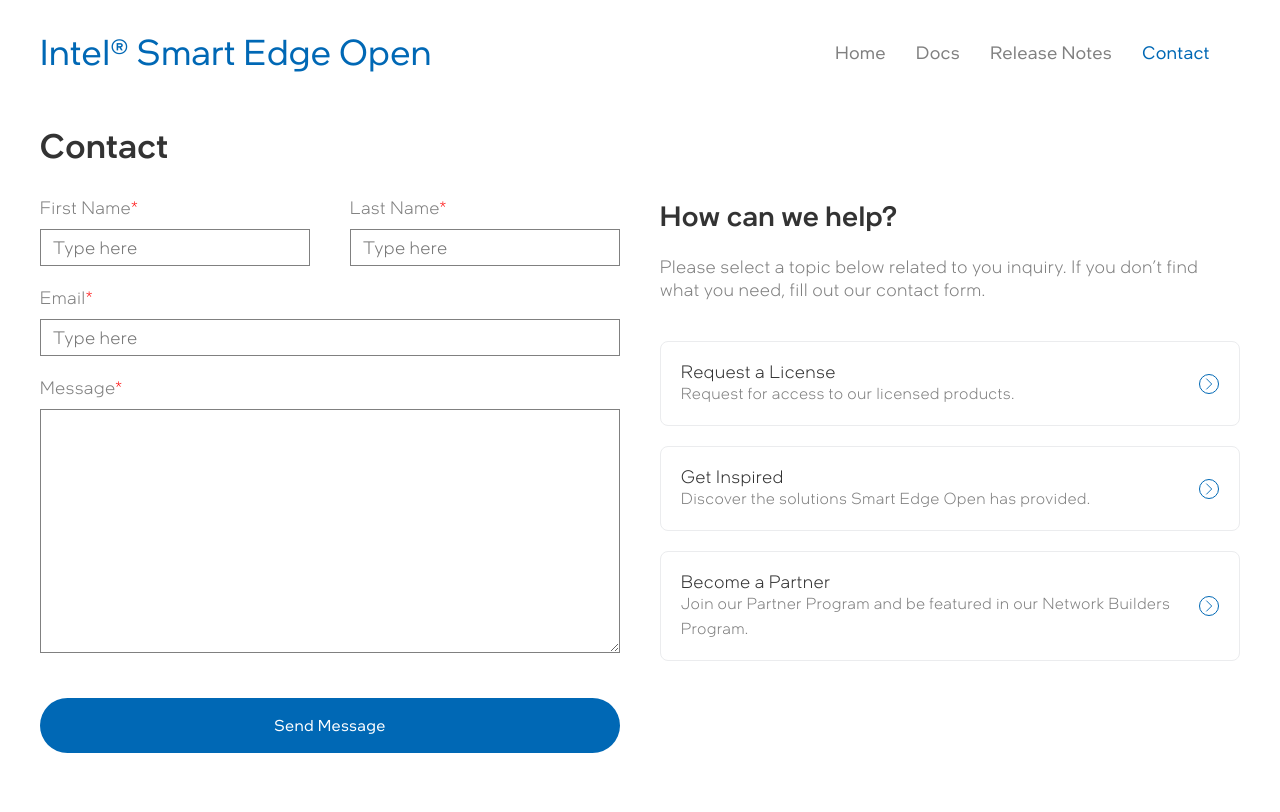
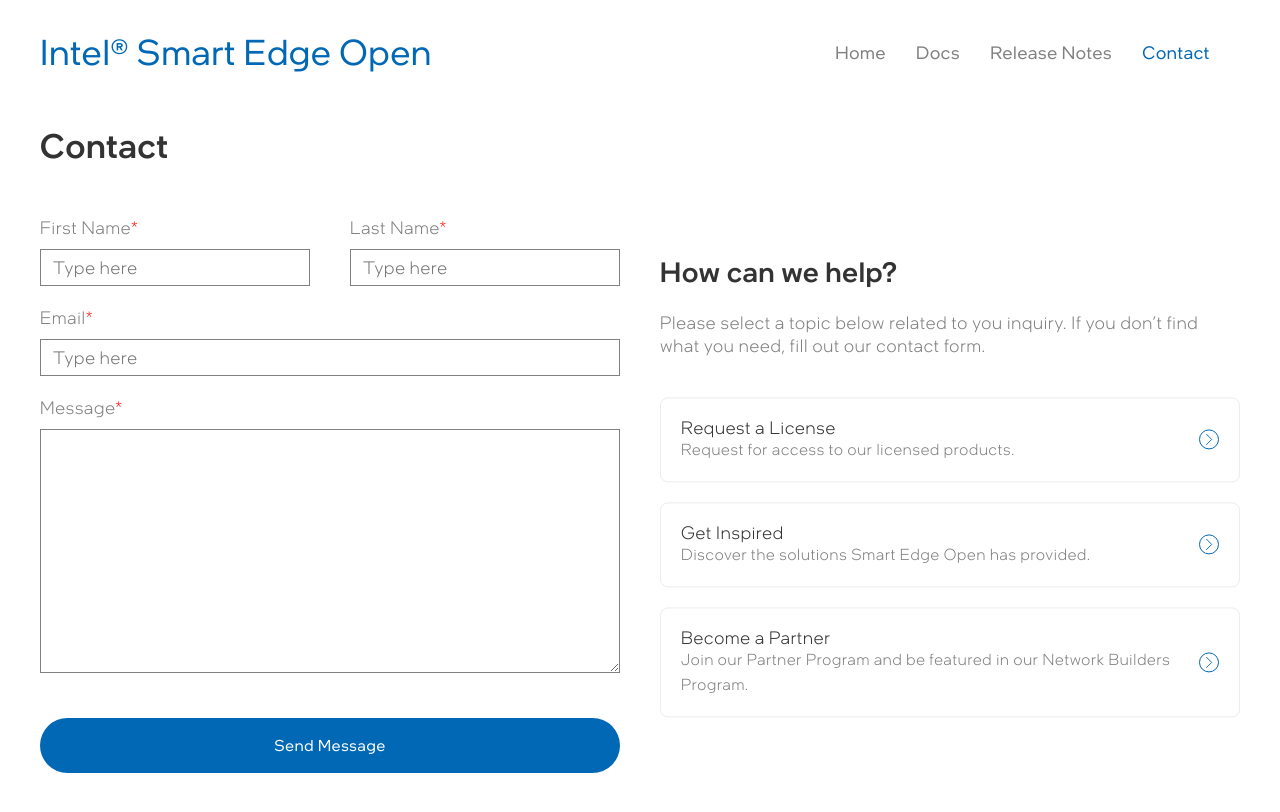
Before and after one commit to intelsmartedgeons/intelsmartedgeons.github.io, a Jekyll site: the page built from contact.md, in a window 1280 px wide. Shown: the top 812 px of the page. Built offline with Jekyll 4.4.1, drawn with Linux system fonts in a browser that asks for light colours; nearby versions of some CDN libraries; some web fonts are replaced; library files that are not in the unit come from our copies; comment, search, counter and statistics services are not loaded.

Commit message:
contact and request license file

```diff
--- a/contact.md
+++ b/contact.md
@@ -1,72 +1,71 @@
 ---
 layout: page
 permalink: /contact/
-title: Intel® Smart Edge Open - Contact
-description: Please select a topic below related to your inquiry. If you don’t find what you need, fill out the Intel® Smart Edge Open contact form.
 ---
 <script type="text/javascript" src="{{ "/assets/js/jquery.validate.min.js" | relative_url }}"></script>
 <script type="text/javascript" src="{{ "/assets/js/custom.js" | relative_url }}"></script>
 <script src="https://www.google.com/recaptcha/api.js" async defer></script>
 <script src="https://www.google.com/recaptcha/api.js?onload=onloadCallback&render=explicit" async defer></script>
 <h1 class="uk-text-left">Contact</h1>
-<script>
-var apiURL = '{{ site.apiURL }}';
-</script>
-<div class="formLeft">
-    <div class="contact-form-wrap idorequest">
-        <form id="contact" name="contact"  method="post" autocomplete="off">
-            <div style="overflow:hidden;">
-                <div class="colLeft">
-                    <label class="validationstar mt-0">First Name<span class="star">*</span></label>
-                    <input type="text" class="form-control" name="first_name" id="first_name" placeholder="Type here" value="" maxlength="100">
-                    <small class="error" generated="true" for="first_name" style="display:none;font-size: 100%; font-weight: 400;"></small>
+<div class="formOuter">
+    <div class="formLeft">
+        <div class="contact-form-wrap idorequest">
+            <form id="contact" name="contact"  method="post" autocomplete="off">
+                <div style="overflow:hidden;">
+                    <div class="colLeft">
+                        <label class="validationstar">First Name<span class="star">*</span></label>
+                        <input type="text" class="form-control" name="first_name" id="first_name" placeholder="Type here" value="" maxlength="100">
+                        <small class="error" generated="true" for="first_name" style="display:none;font-size: 100%; font-weight: 400;"></small>
+                    </div>
+                    <div class="colRight">
+                        <label class="validationstar">Last Name<span class="star">*</span></label>
+                        <input type="text" class="form-control" name="last_name" id="last_name" placeholder="Type here" value="" maxlength="100">
+                        <small class="error" generated="true" for="last_name" style="display:none;font-size: 100%; font-weight: 400;"></small>
+                    </div>
                 </div>
-                <div class="colRight">
-                    <label class="validationstar mt-0">Last Name<span class="star">*</span></label>
-                    <input type="text" class="form-control" name="last_name" id="last_name" placeholder="Type here" value="" maxlength="100">
-                    <small class="error" generated="true" for="last_name" style="display:none;font-size: 100%; font-weight: 400;"></small>
+                <div>
+                    <label class="validationstar">Email<span class="star">*</span></label>
+                    <input type="email" class="form-control" name="email" id="email" placeholder="Type here" value="" maxlength="100">
+                    <small class="error" generated="true" for="email" style="display:none;font-size: 100%; font-weight: 400;"></small>
                 </div>
-            </div>
-            <div>
-                <label class="validationstar">Email<span class="star">*</span></label>
-                <input type="email" class="form-control" name="email" id="email" placeholder="Type here" value="" maxlength="100">
-                <small class="error" generated="true" for="email" style="display:none;font-size: 100%; font-weight: 400;"></small>
-            </div>
-            <div>
-                <label class="validationstar">Message<span class="star">*</span></label>
-                <textarea rows="10" name="message" id="message"></textarea>
-                <small class="error" generated="true" for="message" style="display:none;font-size: 100%; font-weight: 400;"></small>
-            </div>
-            <div>
-                <input type="submit" id="sub" name="requestAccess" value="Send Message" title="Send Message"  class="uk-button uk-button-primary uk-button-large uk-margin-medium-top contact-btn">
-            </div>
-        </form>
+                <div>
+                    <label class="validationstar">Message<span class="star">*</span></label>
+                    <textarea rows="10" name="message" id="message"></textarea>
+                    <small class="error" generated="true" for="message" style="display:none;font-size: 100%; font-weight: 400;"></small>
+                </div>
+                <div>
+                    <input type="submit" id="sub" name="requestAccess" value="Send Message" title="Send Message"  class="uk-button uk-button-primary uk-button-large uk-margin-medium-top contact-btn">
+                </div>
+            </form>
+        </div>
+    </div>
+    <div class="formRight section-featured">
+        <div class="verticalText">
+            <h2>How can we help?</h2>
+            <p>Please select a topic below related to you inquiry. If you don’t find what you need, fill out our contact form.</p>
+            <ul class="uk-list uk-list-large uk-margin-medium-top">
+                <li>
+                    <a class="uk-box-shadow-hover-small" href="/intel-smart-edge-open/request-license/" title="Request a License">
+                        <span class="linkHead">Request a License</span>
+                        <span class="linkText">Request for access to our licensed products.</span>
+                        <svg width='20' height='20' viewBox='0 0 20 20' xmlns='http://www.w3.org/2000/svg'><polyline fill='none' stroke='#0068B5' stroke-width='1.03' points='7 4 13 10 7 16' /></svg>
+                    </a>
+                </li>
+                <li>
+                    <a class="uk-box-shadow-hover-small" href="#" title="Get Inspired">
+                        <span class="linkHead">Get Inspired</span>
+                        <span class="linkText">Discover the solutions Smart Edge Open has  provided.</span>
+                        <svg width='20' height='20' viewBox='0 0 20 20' xmlns='http://www.w3.org/2000/svg'><polyline fill='none' stroke='#0068B5' stroke-width='1.03' points='7 4 13 10 7 16' /></svg>
+                    </a>
+                </li>
+                <li>
+                    <a class="uk-box-shadow-hover-small" href="https://networkbuilders.intel.com/register-under-an-existing-company" target="_blank" title="Become a Partner">
+                        <span class="linkHead">Become a Partner</span>
+                        <span class="linkText">Join our Partner Program and be featured in our Network Builders Program.</span>
+                        <svg width='20' height='20' viewBox='0 0 20 20' xmlns='http://www.w3.org/2000/svg'><polyline fill='none' stroke='#0068B5' stroke-width='1.03' points='7 4 13 10 7 16' /></svg>
+                    </a>
+                </li>
+            </ul>
+        </div>
     </div>
 </div>
-<div class="formRight section-featured">
-    <h2>How can we help?</h2>
-    <p>Please select a topic below related to you inquiry. If you don’t find what you need, fill out our contact form.</p>
-    <ul class="uk-list uk-list-large uk-margin-medium-top">
-        <li>
-            <a class="uk-box-shadow-hover-small" href="/request-license/" title="Request a License">
-                <span class="linkHead">Request a License</span>
-                <span class="linkText">Request for access to our licensed products.</span>
-                <svg width='20' height='20' viewBox='0 0 20 20' xmlns='http://www.w3.org/2000/svg'><polyline fill='none' stroke='#0068B5' stroke-width='1.03' points='7 4 13 10 7 16' /></svg>
-            </a>
-        </li>
-        <li>
-            <a class="uk-box-shadow-hover-small" href="#" title="Get Inspired">
-                <span class="linkHead">Get Inspired</span>
-                <span class="linkText">Discover the solutions Smart Edge Open has  provided.</span>
-                <svg width='20' height='20' viewBox='0 0 20 20' xmlns='http://www.w3.org/2000/svg'><polyline fill='none' stroke='#0068B5' stroke-width='1.03' points='7 4 13 10 7 16' /></svg>
-            </a>
-        </li>
-        <li>
-            <a class="uk-box-shadow-hover-small" href="https://networkbuilders.intel.com/register-under-an-existing-company" target="_blank" title="Become a Partner">
-                <span class="linkHead">Become a Partner</span>
-                <span class="linkText">Join our Partner Program and be featured in our Network Builders Program.</span>
-                <svg width='20' height='20' viewBox='0 0 20 20' xmlns='http://www.w3.org/2000/svg'><polyline fill='none' stroke='#0068B5' stroke-width='1.03' points='7 4 13 10 7 16' /></svg>
-            </a>
-        </li>
-    </ul>
-</div>
```
Also changed, not shown: request-license.md (+3 -7 lines).
